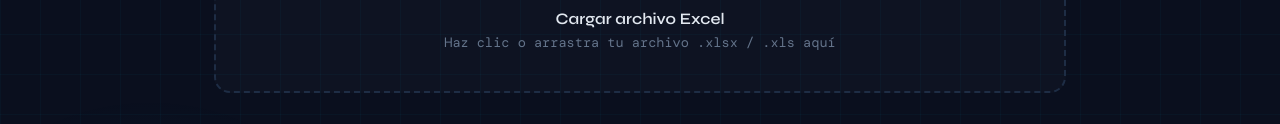
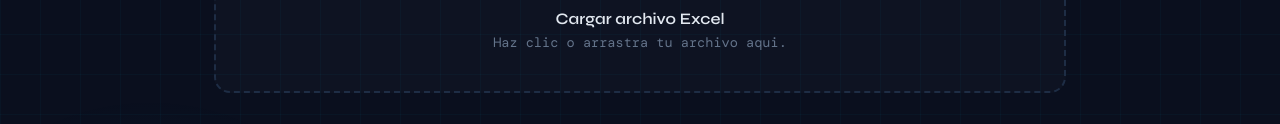
Before and after one commit to Mauceledoon/Proyecto-big-data, a plain HTML site: page index.html in a window 1280 px wide. Shown: the part 406-530 px from the top of the page. Drawn offline with nearby package versions, Linux system fonts and the light colour scheme; a web font is replaced by a local one.

Commit message:
Update upload prompt text in index.html

```diff
--- a/index.html
+++ b/index.html
@@ -563,7 +563,7 @@
   <div class="upload-zone" id="uploadZone" onclick="document.getElementById('fileInput').click()">
     <span class="upload-icon">📊</span>
     <h3>Cargar archivo Excel</h3>
-    <p>Haz clic o arrastra tu archivo .xlsx / .xls aquí</p>
+    <p>Haz clic o arrastra tu archivo aqui.</p>
     <input type="file" id="fileInput" accept=".xlsx,.xls,.csv"/>
   </div>
 
```
